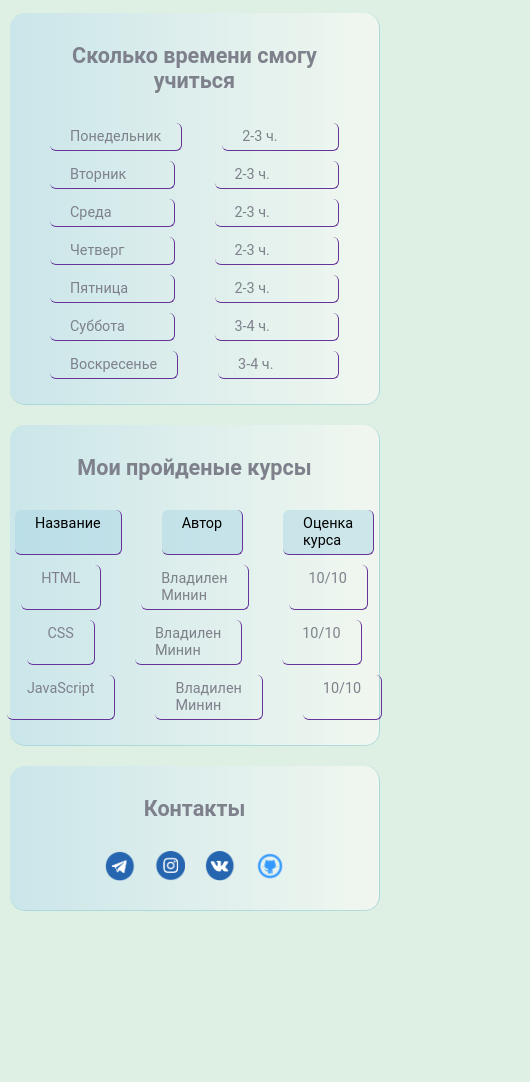
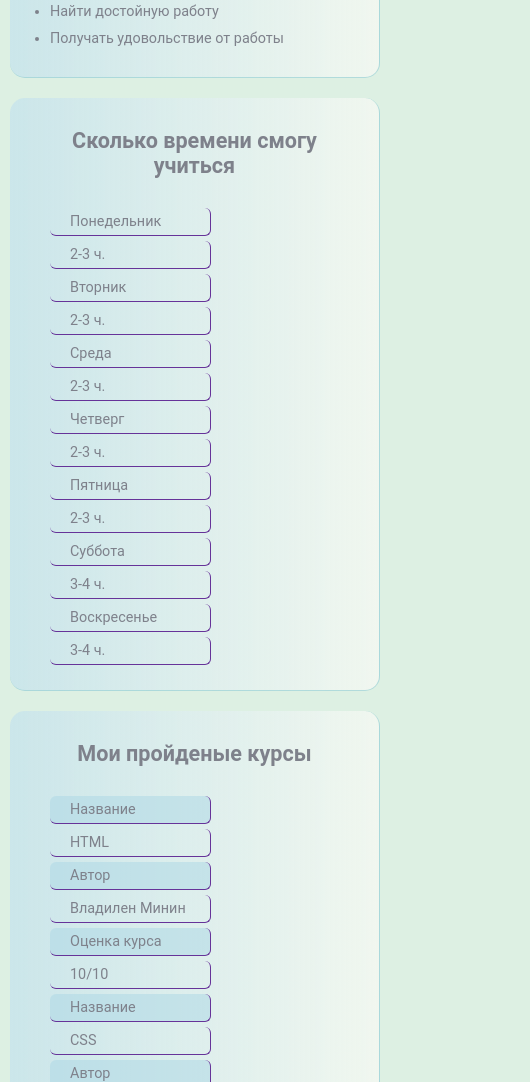
Before and after one commit to V-Ivanich/Card_Student, a plain HTML site: page index.html in a window 390 px wide. Shown: the part 1871-2953 px from the top of the page, 530 px wide, since content can reach past the window. Before the commit the page ends 2802 px from the top, so only its background shows below. Drawn offline with Linux system fonts and the light colour scheme.

Commit message:
mobile adaptive

```diff
--- a/css/styles.css
+++ b/css/styles.css
@@ -31,6 +31,10 @@ hr {
   margin: 10px auto;
   border-radius: 10px;
 }
+.table-courses-mobile {
+  display: none;
+}
+
 ul li {
   margin: 10px 20px;
 }
@@ -56,6 +60,15 @@ span {
   }
   .iconki {
     display: none;
+  }
+  .div-row {
+    display: block;
+  }
+  .table-courses {
+    display: none;
+  }
+  .table-courses-mobile {
+    display: block;
   }
 }
 .mini-block-foto {
@@ -139,7 +152,7 @@ li:hover {
   border-radius: 6px;
 }
 .list, .hobbi {
-  width: 500px;
+  max-width: 500px;
   margin: 0 auto;
 }
 .back-color {
--- a/index.html
+++ b/index.html
@@ -169,6 +169,41 @@
 
       </div>
 
+      <div class="table-courses-mobile">
+
+        <div class="row-courses ">
+          <div class="courses back-color">Название</div>
+          <div class="courses"><a href="https://www.youtube.com/watch?v=DOEtVdkKwcU&t=3505s" target="_blank">HTML</a>
+          </div>
+          <div class="courses back-color">Автор</div>
+          <div class="courses">Владилен Минин</div>
+          <div class="courses back-color">Оценка курса</div>
+          <div class="courses">10/10</div>
+        </div>
+
+        <div class="row-courses ">
+          <div class="courses back-color">Название</div>
+          <div class="courses"><a href="https://www.youtube.com/watch?v=SpCUuyZZTp8" target="_blank">CSS</a>
+          </div>
+          <div class="courses back-color">Автор</div>
+          <div class="courses">Владилен Минин</div>
+          <div class="courses back-color">Оценка курса</div>
+          <div class="courses">10/10</div>
+        </div>
+
+        <div class="row-courses ">
+          <div class="courses back-color">Название</div>
+          <div class="courses"><a href="https://www.youtube.com/watch?v=Bluxbh9CaQ0&t=9024s"
+              target="_blank">JavaScript</a>
+          </div>
+          <div class="courses back-color">Автор</div>
+          <div class="courses">Владилен Минин</div>
+          <div class="courses back-color">Оценка курса</div>
+          <div class="courses">10/10</div>
+        </div>
+
+      </div>
+
     </div>
 
     <div class="card-block">
```
